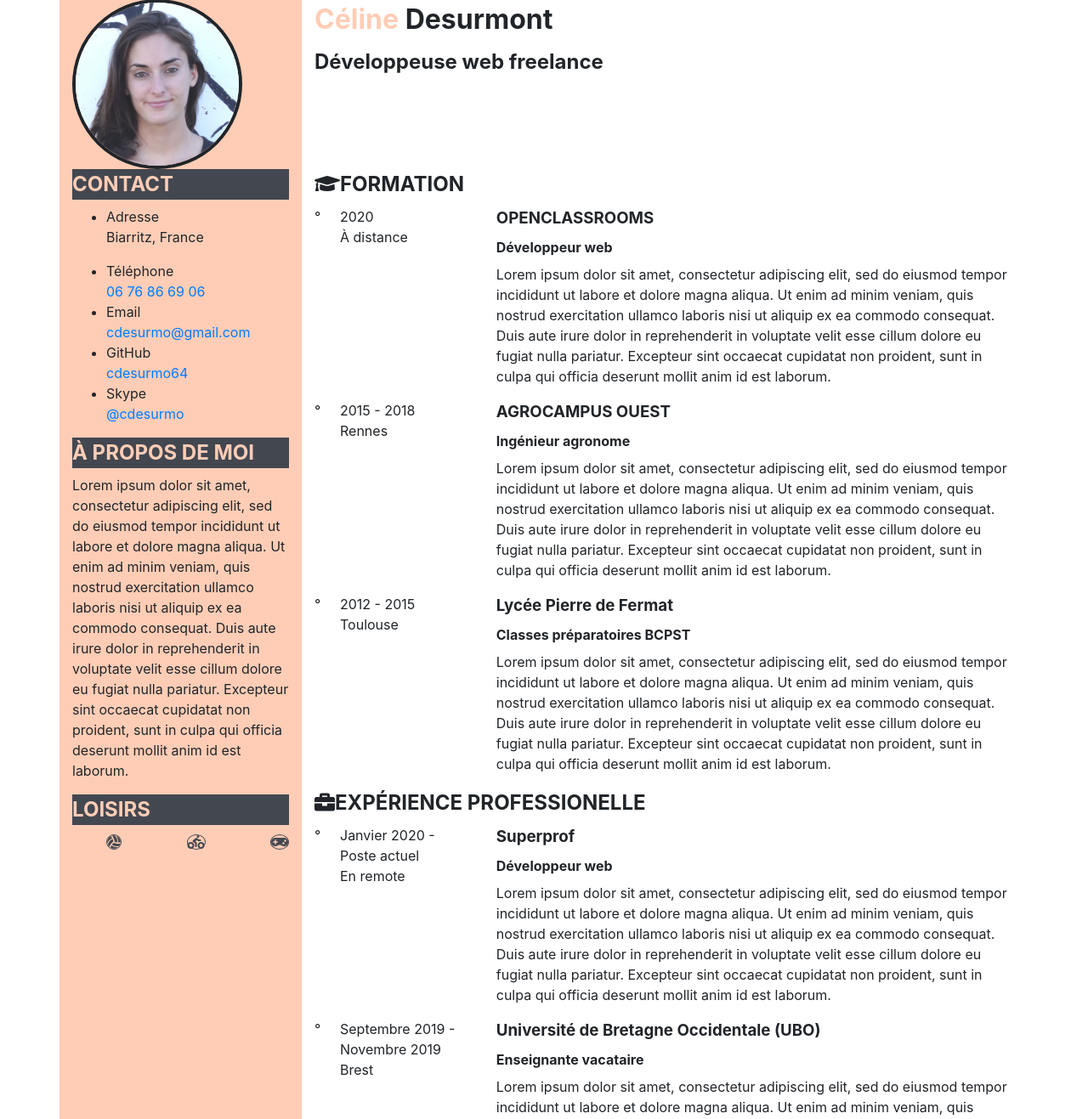
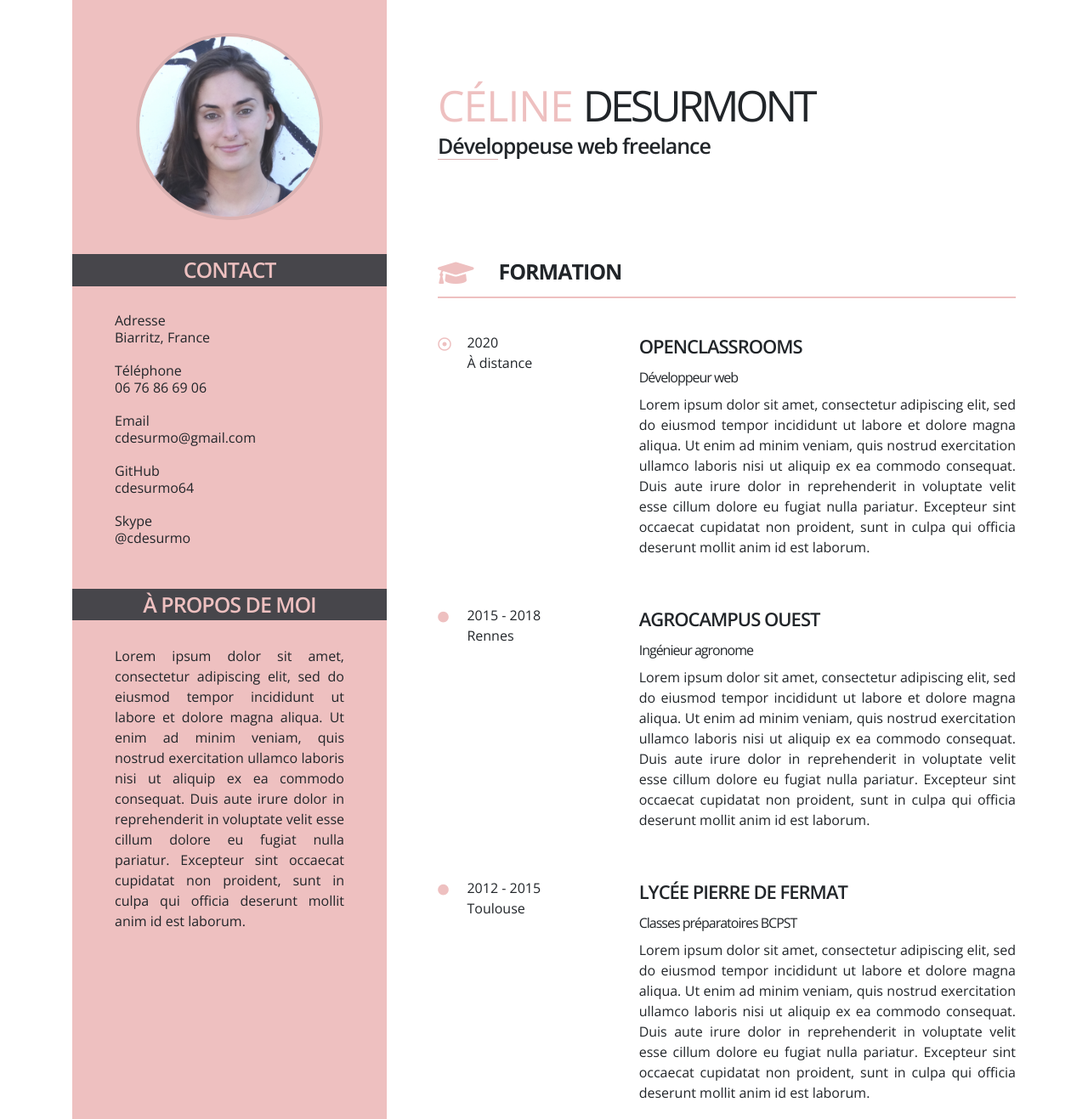
Before and after one commit to cdesurmo64/CelineDesurmont_CV, a plain HTML site: page index.html in a window 1280 px wide. Shown: the part 1-1318 px from the top of the page at 85% size. Drawn offline with nearby package versions, Linux system fonts and the light colour scheme.

Commit message:
Update : 1st complete desktop version

```diff
--- a/index.html
+++ b/index.html
@@ -12,7 +12,8 @@
         <link rel="stylesheet" href="style.css">
         <!--        To load font awesome -->
         <link rel="stylesheet" href="vendor/fontawesome-free-5.12.1-web/css/all.min.css">
-
+        <!--        To load the google font-->
+        <link href="https://fonts.googleapis.com/css?family=Open+Sans:300,400,600,700&display=swap" rel="stylesheet">
     </head>
 
 
@@ -20,23 +21,23 @@
         <div class="container">
 
             <!--            Header containing my photo, my name and my job-->
-            <header>
-                <div class="row">
-                    <div class="col-lg-3 colored">
+            <header class="header-resume">
+                <div class="row no-gutters row-header">
+                    <div class="col-lg-4 colored">
                         <div id="photo">
-                            <img src="images/celine_desurmont.jpg" width="200" alt="Ma photo" class="img-fluid">
+                            <img src="images/celine_desurmont.jpg" width="220" alt="Ma photo" class="img-fluid">
                         </div>
                     </div>
-                    <div class="col-lg-9 light">
-                        <h1><span class="first-name">Céline</span> <span class="last-name">Desurmont</span></h1>
-                        <h2 class="job">Développeuse web freelance</h2>
+                    <div class="col-lg-8 light">
+                        <h1><span class="first-name">CÉLINE</span> <span class="last-name">DESURMONT</span></h1>
+                        <h2 class="job"><span class="dev">Développeuse</span> web freelance</h2>
                     </div>
                 </div>
             </header>
 
             <!--            Content of the resume-->
-            <div class="row">
-                <div class="col-lg-3 colored">
+            <div class="row no-gutters row-content">
+                <div class="col-lg-4 colored my-info">
 
                     <!--                    My personal information-->
                     <div id="personal-information">
@@ -73,29 +74,29 @@
                         <section id="hobbies">
                             <h2 class="dark">LOISIRS</h2>
                             <ul class="my-hobbies">
-                                <li class="hobby"><i class="fas fa-volleyball-ball"></i></li>
-                                <li class="hobby"><i class="fas fa-biking"></i></li>
-                                <li class="hobby"><i class="fas fa-gamepad"></i></li>
+                                <li class="hobby"><span class="hobby-circle"><i class="fas fa-volleyball-ball"></i></span></li>
+                                <li class="hobby"><span class="hobby-circle"><i class="fas fa-biking"></i></span></li>
+                                <li class="hobby"><span class="hobby-circle"><i class="fas fa-gamepad"></i></span></li>
                             </ul>
                         </section>
                     </div>
                 </div>
 
 
-                <div class="col-lg-9">
+                <div class="col-lg-8 light">
                     <!--          My professional information -->
                     <div id="professional-information">
-<!--                        MY TRAININGS-->
+                        <!--                        MY TRAININGS-->
                         <section id="trainings">
                             <h2><i class="fas fa-graduation-cap"></i>FORMATION</h2>
                             <!--      Web developer training at Openclassrooms-->
                             <article id="oc">
                                 <div class="row">
-                                    <div class="col-lg-3">
+                                    <div class="col-lg-4">
                                         <div class="date">
-                                            <div class="row">
-                                                <div class="col-lg-1">
-                                                    <p>°</p>
+                                            <div class="row no-gutters">
+                                                <div class="col-lg-2 dot">
+                                                    <i class="far fa-dot-circle"></i>
                                                 </div>
                                                 <div class="col-lg-10">
                                                     <p>2020 <br>À distance</p>
@@ -103,7 +104,7 @@
                                             </div>
                                         </div>
                                     </div>
-                                    <div class="col-lg-9">
+                                    <div class="col-lg-8">
                                         <div class="description">
                                             <header class="expe">
                                                 <h3>OPENCLASSROOMS</h3>
@@ -118,11 +119,11 @@
                             <!--           Agronomist at Agrocampus Ouest -->
                             <article id="agro">
                                 <div class="row">
-                                    <div class="col-lg-3">
+                                    <div class="col-lg-4">
                                         <div class="date">
-                                            <div class="row">
-                                                <div class="col-lg-1">
-                                                    <p>°</p>
+                                            <div class="row no-gutters">
+                                                <div class="col-lg-2 circle">
+                                                    <i class="fas fa-circle"></i>
                                                 </div>
                                                 <div class="col-lg-10">
                                                     <p>2015 - 2018 <br>Rennes</p>
@@ -130,7 +131,7 @@
                                             </div>
                                         </div>
                                     </div>
-                                    <div class="col-lg-9">
+                                    <div class="col-lg-8">
                                         <div class="description">
                                             <header class="expe">
                                                 <h3>AGROCAMPUS OUEST</h3>
@@ -145,11 +146,11 @@
                             <!--           BCPST preparatory classes  -->
                             <article id="prepa">
                                 <div class="row">
-                                    <div class="col-lg-3">
+                                    <div class="col-lg-4">
                                         <div class="date">
-                                            <div class="row">
-                                                <div class="col-lg-1">
-                                                    <p>°</p>
+                                            <div class="row no-gutters">
+                                                <div class="col-lg-2 circle">
+                                                    <i class="fas fa-circle"></i>
                                                 </div>
                                                 <div class="col-lg-10">
                                                     <p>2012 - 2015 <br>Toulouse</p>
@@ -157,10 +158,10 @@
                                             </div>
                                         </div>
                                     </div>
-                                    <div class="col-lg-9">
+                                    <div class="col-lg-8">
                                         <div class="description">
                                             <header class="expe">
-                                                <h3>Lycée Pierre de Fermat</h3>
+                                                <h3>LYCÉE PIERRE DE FERMAT</h3>
                                                 <h4>Classes préparatoires BCPST</h4>
                                             </header>
                                             <p>Lorem ipsum dolor sit amet, consectetur adipiscing elit, sed do eiusmod tempor incididunt ut labore et dolore magna aliqua. Ut enim ad minim veniam, quis nostrud exercitation ullamco laboris nisi ut aliquip ex ea commodo consequat. Duis aute irure dolor in reprehenderit in voluptate velit esse cillum dolore eu fugiat nulla pariatur. Excepteur sint occaecat cupidatat non proident, sunt in culpa qui officia deserunt mollit anim id est laborum.</p>
@@ -171,28 +172,28 @@
                         </section>
 
 
-<!--                        My profesional experiences-->
+                        <!--                        My professional experiences-->
                         <section id="experiences">
                             <h2><i class="fas fa-briefcase"></i>EXPÉRIENCE PROFESSIONELLE</h2>
                             <!--     Work-study contract at Superprof  -->
                             <article id="superprof">
                                 <div class="row">
-                                    <div class="col-lg-3">
+                                    <div class="col-lg-4">
                                         <div class="date">
-                                            <div class="row">
-                                                <div class="col-lg-1">
-                                                    <p>°</p>
+                                            <div class="row no-gutters">
+                                                <div class="col-lg-2 dot">
+                                                    <i class="far fa-dot-circle"></i>
                                                 </div>
                                                 <div class="col-lg-10">
-                                                    <p>Janvier 2020 - Poste actuel <br>En remote</p>
+                                                    <p>2020 - Poste actuel <br>En remote</p>
                                                 </div>
                                             </div>
                                         </div>
                                     </div>
-                                    <div class="col-lg-9">
+                                    <div class="col-lg-8">
                                         <div class="description">
                                             <header class="expe">
-                                                <h3>Superprof</h3>
+                                                <h3>SUPERPROF</h3>
                                                 <h4>Développeur web</h4>
                                             </header>
                                             <p>Lorem ipsum dolor sit amet, consectetur adipiscing elit, sed do eiusmod tempor incididunt ut labore et dolore magna aliqua. Ut enim ad minim veniam, quis nostrud exercitation ullamco laboris nisi ut aliquip ex ea commodo consequat. Duis aute irure dolor in reprehenderit in voluptate velit esse cillum dolore eu fugiat nulla pariatur. Excepteur sint occaecat cupidatat non proident, sunt in culpa qui officia deserunt mollit anim id est laborum.</p>
@@ -204,22 +205,22 @@
                             <!--     Substitute teacher at the UBO  -->
                             <article id="ubo">
                                 <div class="row">
-                                    <div class="col-lg-3">
+                                    <div class="col-lg-4">
                                         <div class="date">
-                                            <div class="row">
-                                                <div class="col-lg-1">
-                                                    <p>°</p>
+                                            <div class="row no-gutters">
+                                                <div class="col-lg-2 circle">
+                                                    <i class="fas fa-circle"></i>
                                                 </div>
                                                 <div class="col-lg-10">
-                                                    <p>Septembre 2019 - Novembre 2019 <br>Brest</p>
+                                                    <p>Sept - Nov 2019 <br>Brest</p>
                                                 </div>
                                             </div>
                                         </div>
                                     </div>
-                                    <div class="col-lg-9">
+                                    <div class="col-lg-8">
                                         <div class="description">
                                             <header class="expe">
-                                                <h3>Université de Bretagne Occidentale (UBO)</h3>
+                                                <h3>UNIV. DE BRETAGNE OCCIDENTALE (UBO)</h3>
                                                 <h4>Enseignante vacataire</h4>
                                             </header>
                                             <p>Lorem ipsum dolor sit amet, consectetur adipiscing elit, sed do eiusmod tempor incididunt ut labore et dolore magna aliqua. Ut enim ad minim veniam, quis nostrud exercitation ullamco laboris nisi ut aliquip ex ea commodo consequat. Duis aute irure dolor in reprehenderit in voluptate velit esse cillum dolore eu fugiat nulla pariatur. Excepteur sint occaecat cupidatat non proident, sunt in culpa qui officia deserunt mollit anim id est laborum.</p>
@@ -231,19 +232,19 @@
                             <!--     Research engineer at the IFREMER  -->
                             <article id="ifremer">
                                 <div class="row">
-                                    <div class="col-lg-3">
+                                    <div class="col-lg-4">
                                         <div class="date">
-                                            <div class="row">
-                                                <div class="col-lg-1">
-                                                    <p>°</p>
+                                            <div class="row no-gutters">
+                                                <div class="col-lg-2 circle">
+                                                    <i class="fas fa-circle"></i>
                                                 </div>
                                                 <div class="col-lg-10">
-                                                    <p>Octobre 2018 - Décembre 2019 <br>Brest</p>
+                                                    <p>Oct 2018 - Déc 2019 <br>Brest</p>
                                                 </div>
                                             </div>
                                         </div>
                                     </div>
-                                    <div class="col-lg-9">
+                                    <div class="col-lg-8">
                                         <div class="description">
                                             <header class="expe">
                                                 <h3>IFREMER</h3>
@@ -258,19 +259,19 @@
                             <!--     Research engineer at the MNHN  -->
                             <article id="mnhn">
                                 <div class="row">
-                                    <div class="col-lg-3">
+                                    <div class="col-lg-4">
                                         <div class="date">
-                                            <div class="row">
-                                                <div class="col-lg-1">
-                                                    <p>°</p>
+                                            <div class="row no-gutters">
+                                                <div class="col-lg-2 circle">
+                                                    <i class="fas fa-circle"></i>
                                                 </div>
                                                 <div class="col-lg-10">
-                                                    <p>Janvier 2018 - Juin 2018 <br>Paris</p>
+                                                    <p>Janv - Juin 2018 <br>Paris</p>
                                                 </div>
                                             </div>
                                         </div>
                                     </div>
-                                    <div class="col-lg-9">
+                                    <div class="col-lg-8">
                                         <div class="description">
                                             <header class="expe">
                                                 <h3>MNHN UMR BOREA</h3>
@@ -283,7 +284,7 @@
                             </article>
                         </section>
 
-<!--                        My references -->
+                        <!--                        My references -->
                         <section id="references">
                             <h2><i class="fas fa-pencil-alt"></i>RECOMMANDATIONS</h2>
                             <div class="row">
@@ -291,7 +292,7 @@
                                     <article class="reference">
                                         <header class="ref">
                                             <h3>FABIEN DUPUIS PLANCHARD</h3>
-                                            <h4>Responsable technique SEO, Superprof</h4>
+                                            <h4>Resp. technique SEO, Superprof</h4>
                                         </header>
                                         <div class="phone-number">Téléphone : <a href="tel:+33603314467">06 03 31 44 67</a></div>
                                         <div class="email">Email : <a href="mailto:fabien@superprof.com">fabien@superprof.com</a></div>
@@ -301,7 +302,7 @@
                                     <article class="reference">
                                         <header class="ref">
                                             <h3>FABIEN DUPUIS PLANCHARD</h3>
-                                            <h4>Responsable technique SEO, Superprof</h4>
+                                            <h4>Resp. technique SEO, Superprof</h4>
                                         </header>
                                         <div class="phone-number">Téléphone : <a href="tel:+33603314467">06 03 31 44 67</a></div>
                                         <div class="email">Email : <a href="mailto:fabien@superprof.com">fabien@superprof.com</a></div>
--- a/style.css
+++ b/style.css
@@ -1,5 +1,5 @@
-/*idées couleurs :*/
-/*1. claire : EEC0C0*/
+/*Ideas of color*/
+/*.claire : EEC0C0*/
 /*   foncé : 47464B*/
 
 /*2. claire : DCADBB*/
@@ -11,34 +11,226 @@
 /*4. claire : FFCDB6*/
 /* foncé : 434750*/
 
+
+
+/*Titles style reset*/
+h1, h2, h3, h4, h5, h6 {
+    font-size: 100%;
+    font-weight: normal;
+    letter-spacing: -1px;
+}
+
+
+/*Common styles*/
+body {
+    font-family: 'Open Sans', Arial, sans-serif;
+}
+
 .colored {
-    background-color: #FFCDB6;
+    background-color: #EEC0C0;
 }
 
 .dark {
-    background-color: #434750;
-    color: #FFCDB6;
+    background-color: #47464B;
+    color: #EEC0C0;
+}
+
+h2 {
+    font-size: 25px;
+    font-weight: 700;
+}
+
+h3 {
+    font-size: 22px;
+    font-weight: 600;
+}
+
+a {
+    color: #212529;
+    text-decoration: none; /* no underline */
+}
+
+a:hover {
+    color: #212529;
+    text-decoration: none; /* no underline */
+}
+
+#professional-information .description p, .about-me {
+    text-align: justify;
+}
+
+/*              HEADER STYLE                  */
+
+#photo {
+    padding: 40px;
+    text-align: center;
 }
 
 .img-fluid {
     max-width: 100%;
     height: auto;
     border-radius: 50%;
-    border: 4px solid;
+    border: 4px solid #DBB2B2;
+}
+
+.row-header .light, .row-content .light {
+    padding-left: 60px;
+}
+
+.header-resume .row-header .light {
+    display: flex;
+    flex-direction: column;
+    justify-content: center;
+}
+
+h1 {
+    font-size: 50px;
+    line-height: 50px;
+    margin-bottom: 4px;
 }
 
 .first-name {
-    color: #FFCDB6;
+    color: #EEC0C0;
 }
 
+.last-name {
+    font-weight: 300;
+    letter-spacing: -4px;
+}
+
+h2.job {
+    font-size: 25px;
+    font-weight: 600;
+    letter-spacing: -1px;
+}
+
+h2.job span {
+    position: relative;
+}
+
+h2.job span::before {
+    content: '';
+    position: absolute;
+    bottom: 0;
+    height: 1px;
+    width: 45%;
+    background: #DBB2B2;
+}
+
+
+/*               PERSONAL INFO STYLE                 */
+.my-info {
+    display: flex;
+}
+
+#personal-information {
+    display: flex;
+    flex-direction: column;
+}
+
+#personal-information h2 {
+    font-weight: 600;
+}
+
+.dark {
+    text-align: center;
+    margin-bottom: 30px;
+}
+
+ul {
+    padding: 0;
+    list-style-type: none;
+}
+
+/*Contact section style */
+#contact ul {
+    margin-bottom: 50px;
+    line-height: 20px;
+}
+
+#contact ul li {
+    margin-bottom: 19px;
+}
+
+/*About section style*/
+#about {
+    flex-grow: 1;
+}
+
+ul, .about-me {
+    padding: 0 50px;
+}
+
+/*Hobbies section style*/
 .my-hobbies {
     display: flex;
     justify-content: space-between;
     list-style-type: none;
+    margin-bottom: 30px;
 }
 
 .my-hobbies i {
+    font-size: 45px;
+    color: #47464B;
+    line-height: 70px;
+}
+
+.hobby-circle {
+    display: block;
     border-radius: 50%;
-    border: 1px solid;
-    color: #434750;
+    border: 1px solid #47464B;
+    width: 70px;
+    height: 70px;
+    text-align: center;
 }
+
+/*           PROFESSIONAL INFO STYLE                     */
+
+#professional-information article {
+    margin-top: 40px;
+}
+
+#professional-information .date .dot {
+    padding-top: 2px;
+}
+
+#professional-information .date .circle {
+    font-size: 13px;
+    padding-top: 5px;
+}
+
+#professional-information h2 {
+    border-bottom: 2px solid #EEC0C0;
+    padding-bottom: 10px;
+}
+
+#professional-information h2 i {
+    margin-right: 30px;
+    font-size: 34px;
+    position: relative;
+    top: 5px;
+}
+
+#professional-information i {
+    color: #EEC0C0;
+}
+
+#trainings article:last-child, #experiences article:last-child {
+    margin-bottom: 60px;
+}
+
+.reference {
+    margin-bottom: 40px;
+}
+
+.ref h3 {
+    font-size: 18px;
+}
+
+.ref h4 {
+    margin: 0;
+}
+
+.ref h4, .reference .phone-number {
+    font-weight: 600;
+}
```
